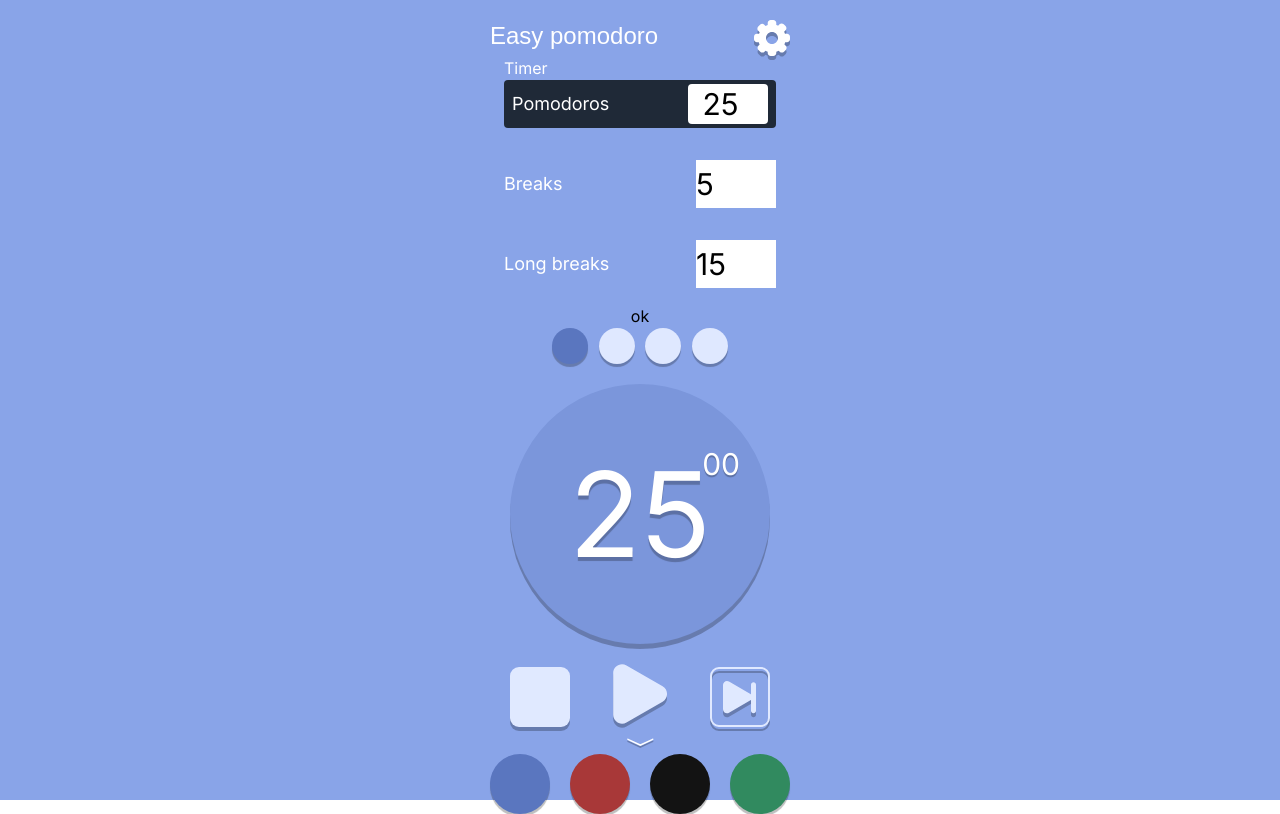
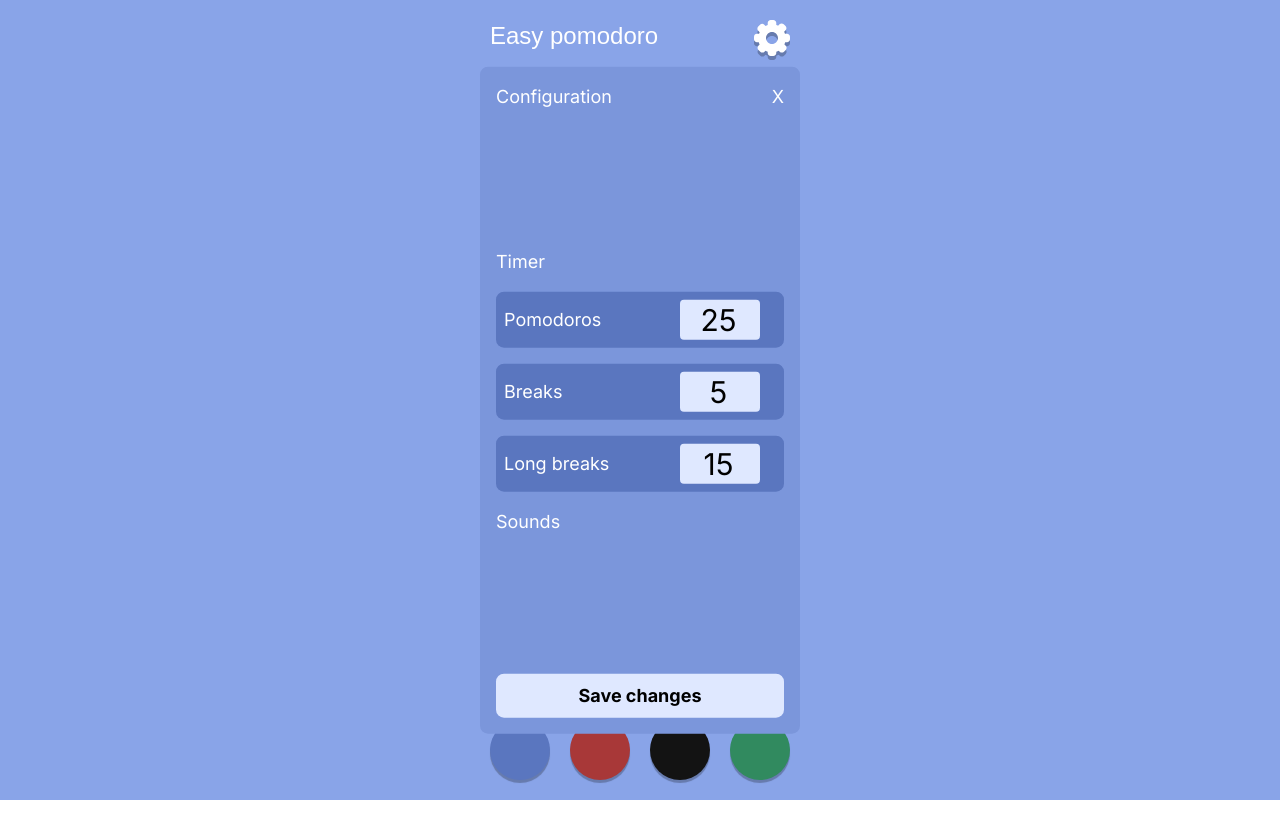
Before and after one commit to ferutizi/easy-pomodoro, a Next.js app: page / in a window 1280 px wide. Both pictures are taken after a click on the button 772 px from the left and 38 px from the top of the page. Built offline with nearby package versions, Linux system fonts and the light colour scheme; a web font is replaced by a local one.

Commit message:
Fixed setSeconds to 0 when timer resets. Added modal configuration and styles

```diff
--- a/src/app/components/Main.tsx
+++ b/src/app/components/Main.tsx
@@ -44,7 +44,7 @@ export default function Main() {
   }
 
   return(
-    <main className={`flex justify-center ${color}-background h-full items-center`}>
+    <main className={`flex justify-center ${color}-background h-full items-center relative`}>
       <div className={`flex h-screen max-w-sm flex-col items-center justify-between p-5 ${color}-background max-h-hd`}>
       <section className='flex flex-col w-full justify-around gap-10'>
         <div className='flex w-full justify-between'>
@@ -55,25 +55,36 @@ export default function Main() {
         </div>
       </section>
       {modal &&
-        <div className="flex flex-col">
-          <h2 className="text-white">Timer</h2>
-          <form onSubmit={handleSubmit} className="flex flex-col gap-4">
-            <div className="flex flex-col gap-8">
-              <div className="flex bg-gray-800 h-12 px-2 rounded">
-                <label className="flex items-center justify-between text-lg w-64 text-white"> Pomodoros
-                  <input className="w-20 h-10 text-3xl text-black rounded text-center" name="pomodoro" type="number" value={timerValue.pomodoro} onChange={handleChange} />
+        <form onSubmit={handleSubmit} className={`flex flex-col gap-4 text-lg ${color}-secondary modal w-80 p-4 h-5/6 rounded-lg justify-between`}>
+          <div> {/* Header */}
+            <p onClick={() => {setModal(false), setTimerValue(initialTimer)}} className="absolute right-0 px-4 text-white cursor-pointer">X</p>
+            <h2 className="text-white text-lg">Configuration</h2>
+          </div>
+          <div className="flex flex-col gap-4"> {/* Options */}
+            <div className= "flex flex-col gap-4">
+              <h2 className="text-white text-lg">Timer</h2>
+              <div style={{boxShadow: "0px 4px 0.7px rgba(0, 0, 0, 0.25);"}} className={`flex items-center p-2 rounded-lg ${color}-primary`}>
+                <label className="flex items-center justify-between w-64 text-white"> Pomodoros
+                  <input className={`w-20 h-10 text-3xl text-black rounded text-center ps-3 ${color}-light`} name="pomodoro" type="number" value={timerValue.pomodoro} onChange={handleChange} />
                 </label>
               </div>
-              <label className="flex items-center justify-between text-lg text-white"> Breaks
-                <input className="w-20 h-12 text-3xl text-black" name="break" type="number" value={timerValue.break} onChange={handleChange} />
-              </label>
-              <label className="flex items-center justify-between text-lg text-white"> Long breaks
-                <input className="w-20 h-12 text-3xl text-black" name="longBreak" type="number" value={timerValue.longBreak} onChange={handleChange} />
-              </label>
+              <div className={`flex items-center p-2 rounded-lg ${color}-primary`}>
+                <label className="flex items-center justify-between w-64 text-white"> Breaks
+                  <input className={`w-20 h-10 text-3xl text-black rounded text-center ps-3 ${color}-light`} name="break" type="number" value={timerValue.break} onChange={handleChange} />
+                </label>
+              </div>
+              <div className={`flex items-center p-2 rounded-lg ${color}-primary`}>
+                <label className="flex items-center justify-between w-64 text-white"> Long breaks
+                  <input className={`w-20 h-10 text-3xl text-black rounded text-center ps-3 ${color}-light`} name="longBreak" type="number" value={timerValue.longBreak} onChange={handleChange} />
+                </label>
+              </div>
             </div>
-            <button type="submit">ok</button>
-          </form>
-        </div>
+            <div> {/* Footer */}
+              <h2 className="text-white text-lg">Sounds</h2>
+            </div>
+          </div>
+          <button className={`p-2 rounded-lg ${color}-light font-bold text-black`} type="submit">Save changes</button>
+        </form>
       }
       <Timer pomodoroMinutes={pomodoroMinutes} breakMinutes={breakMinutes} longBreakMinutes={longBreakMinutes} />
       </div>
--- a/src/app/globals.scss
+++ b/src/app/globals.scss
@@ -7,3 +7,12 @@ body {
   height: 100vh;
   font-family: Inter;
 }
+
+.modal {
+  z-index: 10;
+  position: absolute;
+  //inset: 0;
+  top: 50%;
+  left: 50%;
+  transform: translate(-50%, -50%);
+}
```
